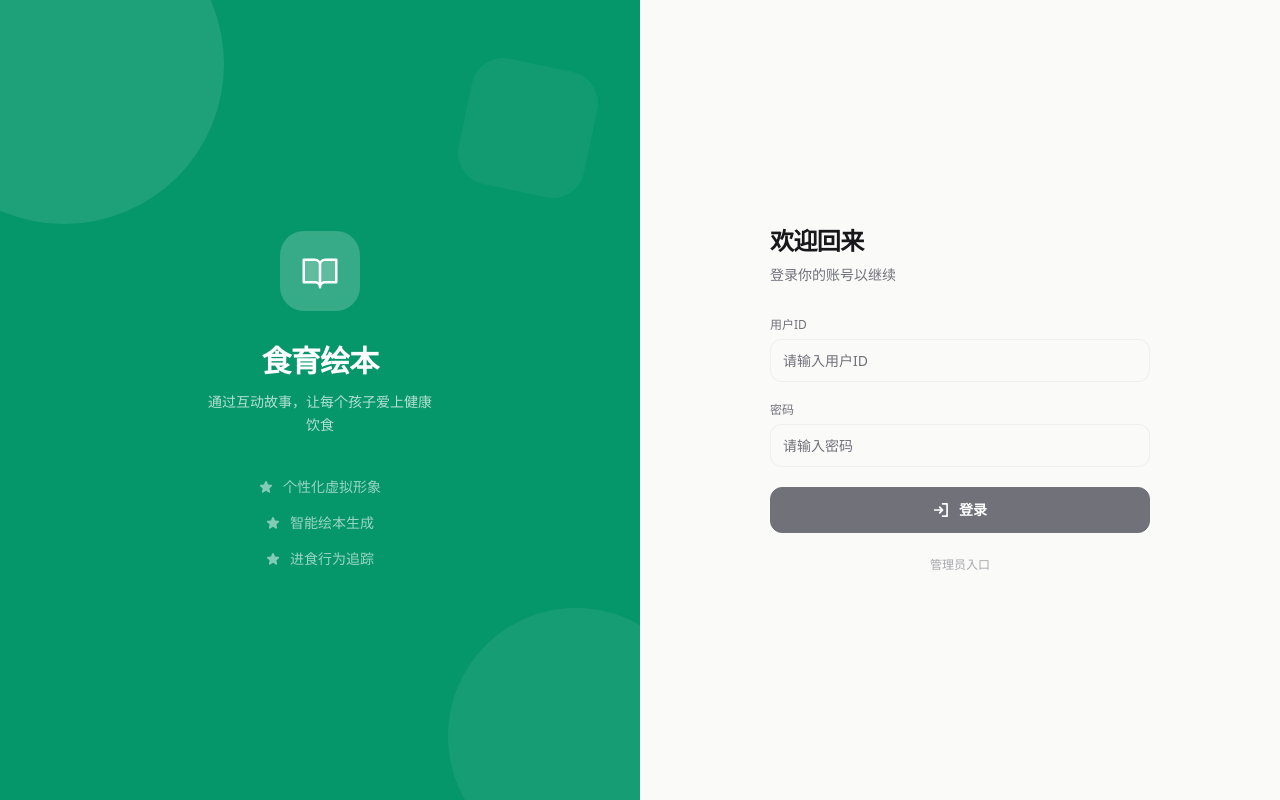
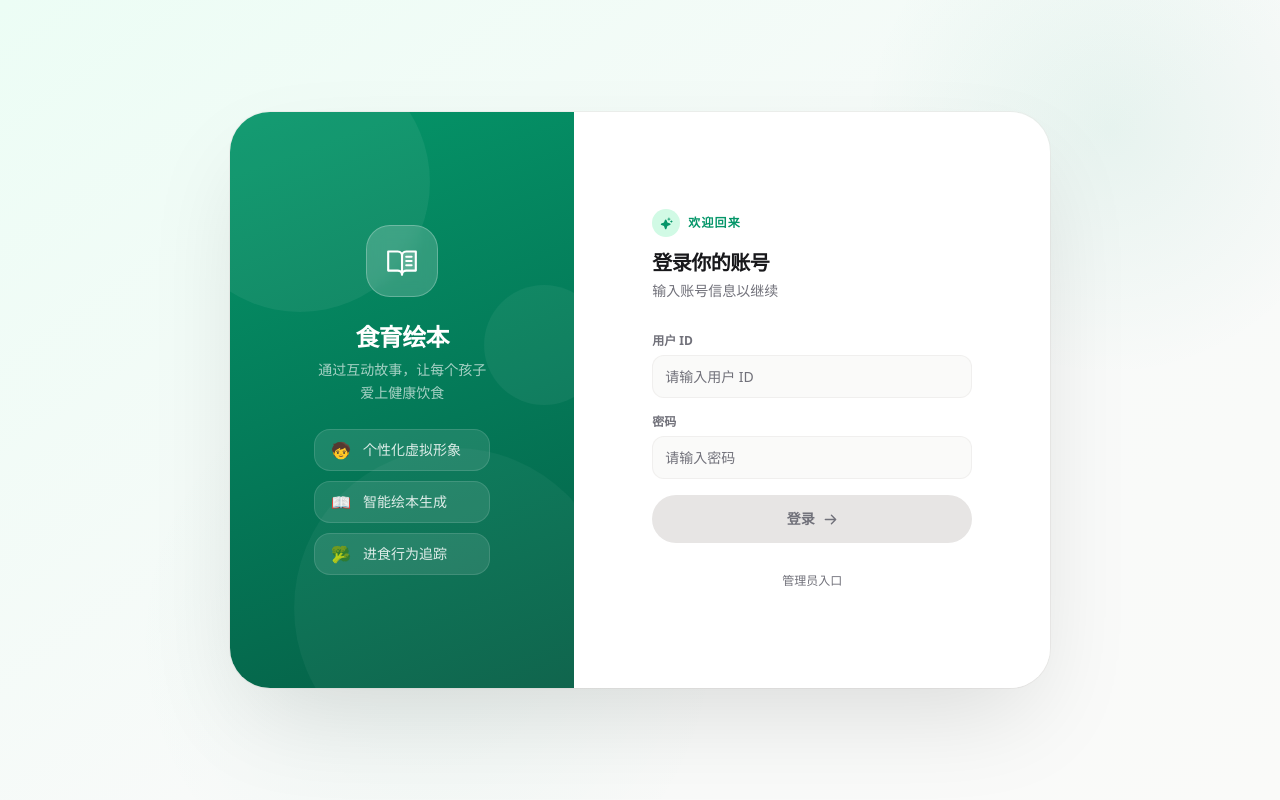
Before and after one commit to b55585wy/SGGG, a React (Vite) app in the folder frontend/: page /noa/login in a window 1280 px wide. Built offline with nearby package versions, Linux system fonts and the light colour scheme.

Commit message:
feat: login page bubble style redesign

```diff
--- a/frontend/src/pages/noa/NcLoginPage.tsx
+++ b/frontend/src/pages/noa/NcLoginPage.tsx
@@ -1,14 +1,23 @@
 import { useEffect, useState } from 'react'
 import { useNavigate } from 'react-router-dom'
+import { motion } from 'framer-motion'
 import { postJson } from '@/lib/ncApi'
 import { setToken } from '@/lib/auth'
-import { SignIn, BookOpen, Star } from '@phosphor-icons/react'
+import { BookOpenText, ArrowRight, Sparkle } from '@phosphor-icons/react'
 
 type LoginResponse = {
   token: string
   user: { userID: string }
   firstLogin: boolean
 }
+
+const spring = { type: 'spring' as const, stiffness: 110, damping: 22 }
+
+const FEATURES = [
+  { emoji: '🧒', text: '个性化虚拟形象' },
+  { emoji: '📖', text: '智能绘本生成' },
+  { emoji: '🥦', text: '进食行为追踪' },
+]
 
 export default function NcLoginPage() {
   const navigate = useNavigate()
@@ -26,17 +35,12 @@ export default function NcLoginPage() {
     setError('')
     setLoading(true)
     try {
-      const data = await postJson<LoginResponse>('/api/auth/login', {
-        userID,
-        password,
-      })
+      const data = await postJson<LoginResponse>('/api/auth/login', { userID, password })
       setToken(data.token)
       navigate(data.firstLogin ? '/noa/avatar' : '/noa/home', { replace: true })
     } catch (err) {
       const message =
-        err &&
-        typeof err === 'object' &&
-        'message' in err &&
+        err && typeof err === 'object' && 'message' in err &&
         typeof (err as { message?: unknown }).message === 'string'
           ? (err as { message: string }).message
           : '登录失败'
@@ -46,117 +50,240 @@ export default function NcLoginPage() {
     }
   }
 
+  const canSubmit = !!userID && !!password && !loading
+
   return (
-    <div className="grid min-h-[100dvh] grid-cols-1 md:grid-cols-[1fr_1fr]">
-      {/* Left: Branding panel */}
-      <div className="relative hidden overflow-hidden bg-accent md:flex md:flex-col md:items-center md:justify-center">
-        {/* Decorative shapes */}
-        <div className="absolute -left-24 -top-24 h-80 w-80 rounded-full bg-white/10" />
-        <div className="absolute -bottom-16 -right-16 h-64 w-64 rounded-full bg-white/[0.07]" />
-        <div className="absolute right-12 top-16 h-32 w-32 rounded-[2rem] bg-white/[0.05] rotate-12" />
+    <div
+      className="h-[100dvh] overflow-hidden flex items-center justify-center relative"
+      style={{ background: 'linear-gradient(145deg, #ecfdf5 0%, #f8faf9 55%, #fafaf9 100%)' }}
+    >
+      {/* Decorative blobs */}
+      <div
+        className="absolute pointer-events-none"
+        style={{
+          top: -120, right: -80, width: 500, height: 500,
+          borderRadius: '50%',
+          background: 'radial-gradient(circle, rgba(5,150,105,0.07) 0%, transparent 70%)',
+        }}
+      />
+      <div
+        className="absolute pointer-events-none"
+        style={{
+          bottom: -140, left: '10%', width: 600, height: 600,
+          borderRadius: '50%',
+          background: 'radial-gradient(circle, rgba(5,150,105,0.04) 0%, transparent 70%)',
+        }}
+      />
 
-        <div className="relative z-10 px-12 text-center">
-          <div className="mx-auto mb-8 flex h-20 w-20 items-center justify-center rounded-[1.5rem]
-                          bg-white/20 backdrop-blur-sm">
-            <BookOpen size={40} weight="duotone" className="text-white" />
+      {/* Main card */}
+      <motion.div
+        initial={{ opacity: 0, scale: 0.96, y: 12 }}
+        animate={{ opacity: 1, scale: 1, y: 0 }}
+        transition={spring}
+        className="relative flex overflow-hidden"
+        style={{
+          width: '88%',
+          maxWidth: 820,
+          height: '72dvh',
+          minHeight: 460,
+          borderRadius: '2.5rem',
+          boxShadow: '0 40px 100px -20px rgba(0,0,0,0.13), 0 0 0 1px rgba(231,229,228,0.5)',
+        }}
+      >
+        {/* ── Left: Branding panel ── */}
+        <div
+          className="w-[42%] relative flex flex-col items-center justify-center px-10 shrink-0 overflow-hidden"
+          style={{ background: 'linear-gradient(160deg, #059669 0%, #047857 55%, #065f46 100%)' }}
+        >
+          {/* Decorative circles */}
+          <div
+            className="absolute pointer-events-none"
+            style={{
+              top: -60, left: -60, width: 260, height: 260,
+              borderRadius: '50%', background: 'rgba(255,255,255,0.06)',
+            }}
+          />
+          <div
+            className="absolute pointer-events-none"
+            style={{
+              bottom: -80, right: -40, width: 320, height: 320,
+              borderRadius: '50%', background: 'rgba(255,255,255,0.04)',
+            }}
+          />
+          <div
+            className="absolute pointer-events-none"
+            style={{
+              top: '30%', right: -30, width: 120, height: 120,
+              borderRadius: '50%', background: 'rgba(255,255,255,0.05)',
+            }}
+          />
+
+          {/* Content */}
+          <div className="relative z-10 flex flex-col items-center text-center gap-6">
+            {/* Icon */}
+            <div
+              className="flex items-center justify-center"
+              style={{
+                width: 72, height: 72,
+                borderRadius: '1.5rem',
+                background: 'rgba(255,255,255,0.18)',
+                backdropFilter: 'blur(8px)',
+                border: '1px solid rgba(255,255,255,0.25)',
+              }}
+            >
+              <BookOpenText size={34} weight="duotone" style={{ color: 'white' }} />
             </div>
-          <h2 className="mb-3 text-3xl font-semibold tracking-tight text-white">
-            食育绘本
-          </h2>
-          <p className="mx-auto max-w-[28ch] text-sm leading-relaxed text-white/70">
+
+            {/* Title */}
+            <div>
+              <h1 className="text-2xl font-black tracking-tight text-white">食育绘本</h1>
+              <p className="mt-1.5 text-sm leading-relaxed" style={{ color: 'rgba(255,255,255,0.65)', maxWidth: '22ch' }}>
                 通过互动故事，让每个孩子爱上健康饮食
               </p>
+            </div>
 
-          {/* Feature highlights */}
-          <div className="mt-10 space-y-4">
-            {[
-              '个性化虚拟形象',
-              '智能绘本生成',
-              '进食行为追踪',
-            ].map((text) => (
-              <div key={text} className="flex items-center justify-center gap-2.5">
-                <Star size={14} weight="fill" className="text-white/50" />
-                <span className="text-sm text-white/60">{text}</span>
-              </div>
+            {/* Features */}
+            <div className="flex flex-col gap-2.5 w-full">
+              {FEATURES.map(({ emoji, text }, i) => (
+                <motion.div
+                  key={text}
+                  initial={{ opacity: 0, x: -10 }}
+                  animate={{ opacity: 1, x: 0 }}
+                  transition={{ ...spring, delay: 0.12 + i * 0.06 }}
+                  className="flex items-center gap-3 rounded-2xl px-4 py-2.5"
+                  style={{ background: 'rgba(255,255,255,0.10)', border: '1px solid rgba(255,255,255,0.12)' }}
+                >
+                  <span className="text-base leading-none">{emoji}</span>
+                  <span className="text-sm font-medium" style={{ color: 'rgba(255,255,255,0.85)' }}>{text}</span>
+                </motion.div>
               ))}
             </div>
           </div>
         </div>
 
-      {/* Right: Login form */}
-      <div className="flex flex-col items-center justify-center bg-background px-6 py-12">
-        <div className="w-full max-w-[380px]">
-          {/* Mobile-only header */}
-          <div className="mb-10 flex items-center gap-3 md:hidden">
-            <div className="flex h-10 w-10 items-center justify-center rounded-xl bg-accent">
-              <BookOpen size={22} weight="duotone" className="text-white" />
+        {/* ── Right: Login form ── */}
+        <div
+          className="flex-1 flex flex-col items-center justify-center px-10"
+          style={{ background: 'white' }}
+        >
+          <div className="w-full" style={{ maxWidth: 320 }}>
+            {/* Header */}
+            <motion.div
+              initial={{ opacity: 0, y: -8 }}
+              animate={{ opacity: 1, y: 0 }}
+              transition={{ ...spring, delay: 0.08 }}
+              className="mb-8"
+            >
+              <div className="flex items-center gap-2 mb-3">
+                <div
+                  className="flex items-center justify-center shrink-0"
+                  style={{
+                    width: 28, height: 28, borderRadius: '50%',
+                    background: 'var(--color-accent-light)',
+                  }}
+                >
+                  <Sparkle size={13} weight="fill" style={{ color: 'var(--color-accent)' }} />
                 </div>
-            <span className="text-lg font-semibold tracking-tight text-foreground">
-              食育绘本
+                <span className="text-xs font-bold tracking-widest uppercase" style={{ color: 'var(--color-accent)' }}>
+                  欢迎回来
                 </span>
               </div>
+              <h2 className="text-xl font-black tracking-tight" style={{ color: 'var(--color-foreground)' }}>
+                登录你的账号
+              </h2>
+              <p className="text-sm mt-1" style={{ color: 'var(--color-muted)' }}>
+                输入账号信息以继续
+              </p>
+            </motion.div>
 
-          <h1 className="mb-2 text-2xl font-semibold tracking-tight text-foreground">
-            欢迎回来
-          </h1>
-          <p className="mb-8 text-sm text-muted">
-            登录你的账号以继续
-          </p>
-
-          <form onSubmit={onSubmit} className="space-y-5">
-            <label className="block">
-              <div className="mb-1.5 text-xs font-medium text-muted">用户ID</div>
+            {/* Form */}
+            <motion.form
+              onSubmit={onSubmit}
+              initial={{ opacity: 0, y: 8 }}
+              animate={{ opacity: 1, y: 0 }}
+              transition={{ ...spring, delay: 0.14 }}
+              className="space-y-4"
+            >
+              <div className="space-y-1.5">
+                <label className="block text-xs font-semibold" style={{ color: 'var(--color-muted)' }}>
+                  用户 ID
+                </label>
                 <input
                   value={userID}
                   onChange={(e) => setUserID(e.target.value)}
                   autoComplete="username"
-                placeholder="请输入用户ID"
-                className="form-input w-full"
+                  placeholder="请输入用户 ID"
+                  className="form-input"
                 />
+              </div>
+
+              <div className="space-y-1.5">
+                <label className="block text-xs font-semibold" style={{ color: 'var(--color-muted)' }}>
+                  密码
                 </label>
-
-            <label className="block">
-              <div className="mb-1.5 text-xs font-medium text-muted">密码</div>
                 <input
                   value={password}
                   onChange={(e) => setPassword(e.target.value)}
                   type="password"
                   autoComplete="current-password"
                   placeholder="请输入密码"
-                className="form-input w-full"
+                  className="form-input"
                 />
-            </label>
+              </div>
 
-            {error ? (
-              <div className="rounded-xl border border-error/20 bg-error-light px-4 py-3 text-sm text-error">
+              {error && (
+                <motion.div
+                  initial={{ opacity: 0, height: 0 }}
+                  animate={{ opacity: 1, height: 'auto' }}
+                  className="rounded-2xl px-4 py-2.5 text-sm"
+                  style={{ background: 'var(--color-error-light)', color: 'var(--color-error)' }}
+                >
                   {error}
-              </div>
-            ) : null}
+                </motion.div>
+              )}
 
               <button
                 type="submit"
-              disabled={loading || !userID || !password}
-              className="inline-flex w-full items-center justify-center gap-2
-                         rounded-xl border border-foreground bg-foreground py-3
-                         text-sm font-semibold text-surface
-                         transition-all duration-200 hover:opacity-90 active:scale-[0.98]
-                         disabled:cursor-not-allowed disabled:border-muted disabled:bg-muted"
+                disabled={!canSubmit}
+                className="w-full py-3.5 rounded-full font-bold text-sm text-white flex items-center justify-center gap-2 transition-all active:scale-[0.98]"
+                style={{
+                  background: canSubmit
+                    ? 'linear-gradient(135deg, #059669, #047857)'
+                    : 'var(--color-warm-200)',
+                  color: canSubmit ? 'white' : 'var(--color-muted)',
+                  border: 'none',
+                  cursor: canSubmit ? 'pointer' : 'not-allowed',
+                  boxShadow: canSubmit ? '0 8px 24px -4px rgba(5,150,105,0.38)' : 'none',
+                }}
               >
-              <SignIn size={18} weight="bold" />
-              {loading ? '登录中...' : '登录'}
+                {loading ? '登录中…' : (
+                  <>
+                    登录
+                    <ArrowRight size={15} weight="bold" />
+                  </>
+                )}
               </button>
-          </form>
+            </motion.form>
 
+            {/* Admin link */}
+            <motion.div
+              initial={{ opacity: 0 }}
+              animate={{ opacity: 1 }}
+              transition={{ delay: 0.3 }}
+              className="mt-6 text-center"
+            >
               <button
                 type="button"
                 onClick={() => navigate('/noa/admin/users')}
-            className="mt-6 w-full text-center text-xs text-muted/60
-                       transition-colors hover:text-accent"
+                className="text-xs transition-colors"
+                style={{ color: 'var(--color-muted)', background: 'none', border: 'none', cursor: 'pointer' }}
               >
                 管理员入口
               </button>
+            </motion.div>
           </div>
         </div>
+      </motion.div>
     </div>
   )
 }
```
Lines whose indentation alone changed are shown as unchanged.
